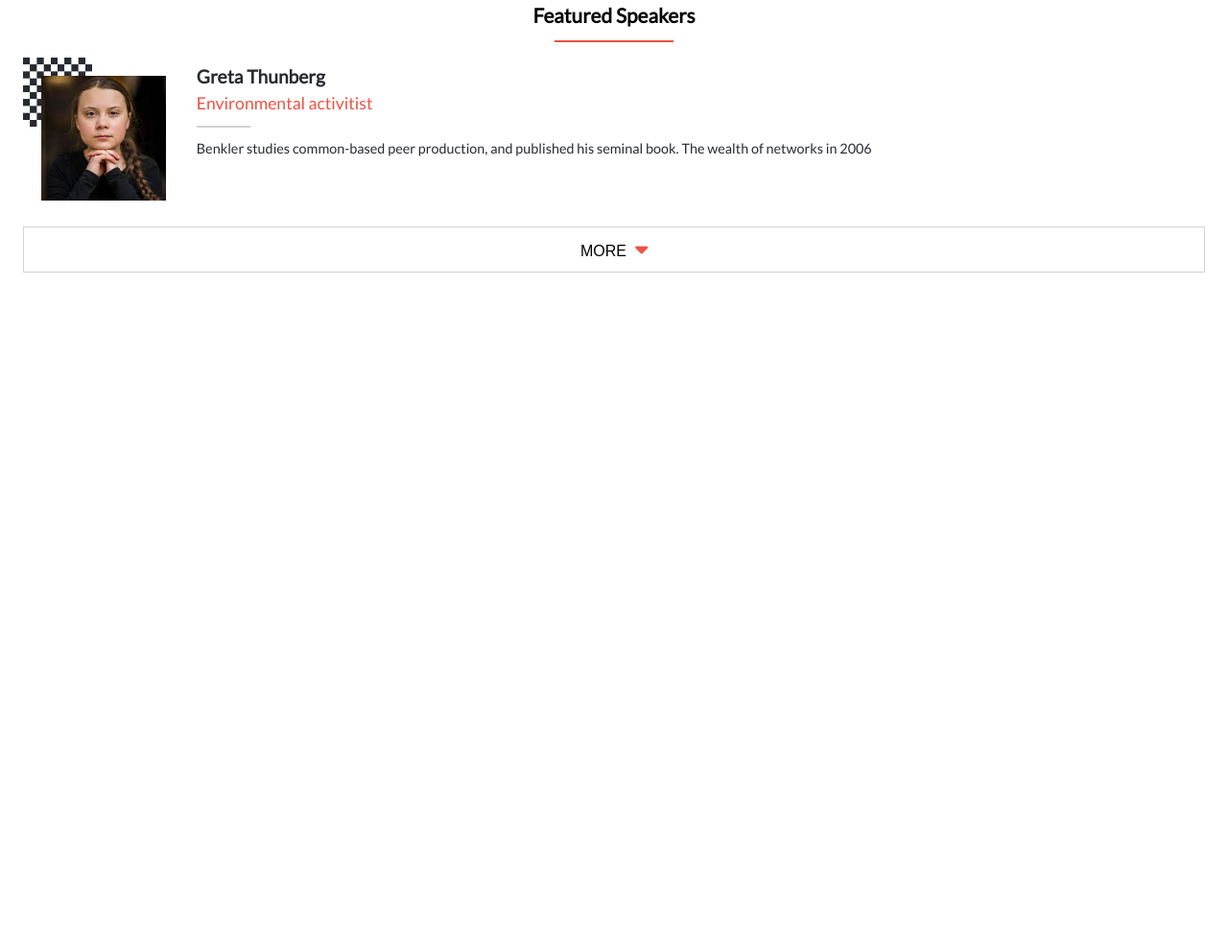
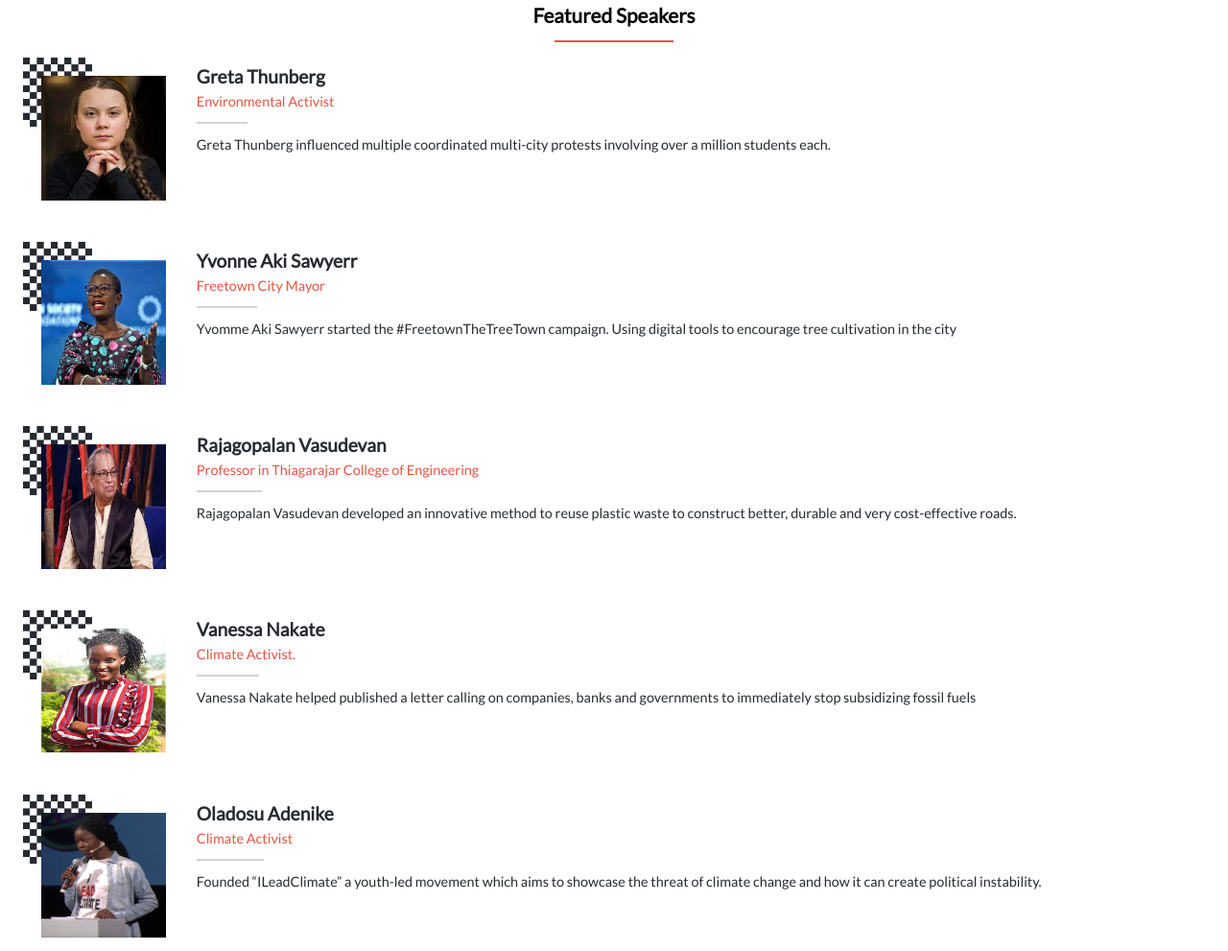
Before and after one commit to afizsavage/eco-competition, a website: page index.html in a window 1280 px wide. Shown: the part 1306-2297 px from the top of the page at 96% size. Before the commit the page ends 1638 px from the top, so only its background shows below. Drawn offline with Linux system fonts and the light colour scheme; a web font is replaced by a local one.

Commit message:
Add speakers dynamically with javascript

```diff
--- a/index.html
+++ b/index.html
@@ -90,7 +90,7 @@
       </section>
       <section id="speakers">
         <h3>Featured Speakers</h3>
-        <ul>
+        <!-- <ul>
           <li>
             <div class="speaker-image">
               <img src="./assets/index.jpeg" alt="" width="130" />
@@ -104,9 +104,22 @@
               </p>
             </div>
           </li>
-        </ul>
-        <button type="button">MORE <i class="fas fa-caret-down"></i></button>
+        </ul> -->
+        <button id="more" type="button">
+          MORE <i class="fas fa-caret-down"></i>
+        </button>
+      </section>
+      <section class="partners">
+        <h3>Partner</h3>
       </section>
     </main>
+    <footer>
+      <div class="f-logo">
+        SWM <br />
+        Freetown
+      </div>
+      <div>2021 Solid Waste Management Some Rights Reserved</div>
+    </footer>
+    <script src="./javascript/index.js"></script>
   </body>
 </html>
--- /dev/null
+++ b/javascript/index.js
@@ -0,0 +1,73 @@
+const speakers = [
+  {
+    name: 'Greta Thunberg',
+    title: 'Environmental Activist',
+    image: '../assets/index.jpeg',
+    insight:
+      'Greta Thunberg influenced multiple coordinated multi-city protests involving over a million students each.',
+  },
+  {
+    name: 'Yvonne Aki Sawyerr',
+    title: 'Freetown City Mayor',
+    image: '../assets/evon.jpeg',
+    insight:
+      'Yvomme Aki Sawyerr started the #FreetownTheTreeTown campaign. Using digital tools to encourage tree cultivation in the city',
+  },
+  {
+    name: 'Rajagopalan Vasudevan',
+    title: 'Professor in Thiagarajar College of Engineering',
+    image: '../assets/vas.jpeg',
+    insight:
+      'Rajagopalan Vasudevan developed an innovative method to reuse plastic waste to construct better, durable and very cost-effective roads.',
+  },
+  {
+    name: 'Vanessa Nakate',
+    title: 'Climate Activist.',
+    image: '../assets/Vanessa_Nakate.jpg',
+    insight:
+      'Vanessa Nakate helped published a letter calling on companies, banks and governments to immediately stop subsidizing fossil fuels',
+  },
+  {
+    name: 'Oladosu Adenike',
+    title: 'Climate Activist',
+    image: '../assets/Adenike.png',
+    insight:
+      'Founded “ILeadClimate” a youth-led movement which aims to showcase the threat of climate change and how it can create political instability.',
+  },
+  {
+    name: 'Nzambi Matee',
+    title: 'Environmentalist',
+    image: '../assets/matee.jpeg',
+    insight:
+      'She pioneered the sustainable efforts by recycling plastic to make bricks that can be even stronger than a concrete',
+  },
+];
+
+const speakersSection = document.getElementById('speakers');
+const seemoreBtn = document.getElementById('more');
+
+function createSpeakerCards() {
+  let cardContent = '';
+  const cardsParent = document.createElement('ul');
+  speakers.forEach((speaker) => {
+    cardContent += `<li>
+    <div class="speaker-image">
+      <img src=${speaker.image} alt="" width="130" height="130" />
+    </div>
+    <div class="speaker-details">
+      <h4>${speaker.name}</h4>
+      <p>${speaker.title}</p>
+      <p>
+        ${speaker.insight}
+      </p>
+    </div>
+  </li>`;
+    cardsParent.innerHTML = cardContent;
+  });
+  speakersSection.insertBefore(cardsParent, seemoreBtn);
+}
+
+const load = () => {
+  createSpeakerCards();
+};
+window.onload = load;
--- a/styles/scss/index.scss
+++ b/styles/scss/index.scss
@@ -176,11 +176,12 @@ section ul {
     display: flex;
     font-size: 1.2rem;
     color: $primary-color;
+    margin-bottom: 2rem;
   }
 
   p:first-of-type {
     color: $secondary-color;
-    font-size: 1.1rem;
+    font-size: 0.9rem;
     margin: 0.4rem 0;
     margin-bottom: 1.7rem;
     position: relative;
```
Also changed, not shown: assets/Adenike.png (added), assets/Vanessa_Nakate.jpg (added), assets/evon.jpeg (added), assets/matee.jpeg (added), assets/vas.jpeg (added), styles/index.css, 1 other file.
